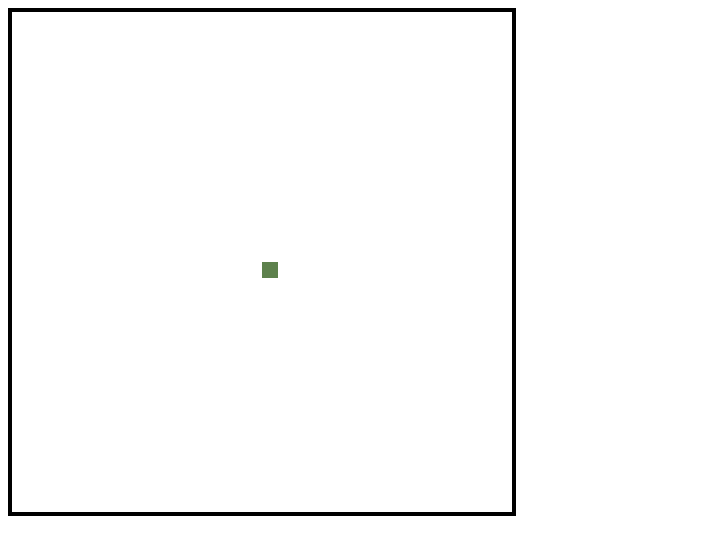
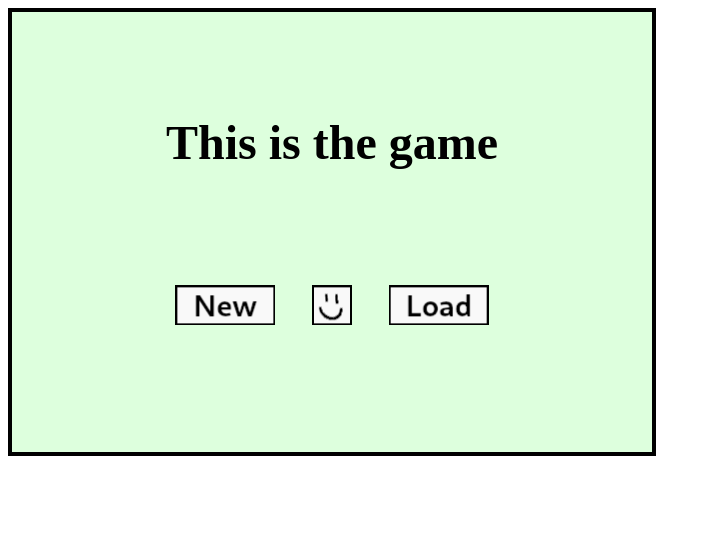
Before and after one commit to EwanGreen4/game, a plain HTML site: page index.html in a window 1280 px wide. Shown: the whole page, without its empty margins (0-711 px from the left). Drawn offline with Linux system fonts and the light colour scheme.

Commit message:
super simple main menu

```diff
--- a/index.html
+++ b/index.html
@@ -1,11 +1,11 @@
 <!DOCTYPE html>
 <html>
 <head>
+<script src="main.js"> </script>
+</head>
+<body onload="main()">
     <canvas id="canvas" style="border:4px solid #000000;">
         Sorry. Your browser does not support HTML5 canvas element.
     </canvas>
-<script src="main.js"> </script>
-</head>
-<body onload="main()">
 </body>
 </html>
--- a/main.js
+++ b/main.js
@@ -1,34 +1,12 @@
-class Point {
-	constructor(x,y) {
-		this.x = x;
-		this.y = y;
+function include() {
+	for (var i = 0; i < arguments.length; i++) {
+		var script  = document.createElement('script');
+		script.src = arguments[i];
+		document.getElementsByTagName('head').item(0).appendChild(script);
 	}
-	static x;
-	static y;
 }
 
-class Rect { //globally mapped rect
-	static left = 0;
-	static right = 0;
-	static top = 0;
-	static bottom = 0;
-
-	constructor(x, y, w, h) {
-		this.top = y;
-		this.left = x;
-		this.bottom = y + h;
-		this.right = x + w;
-	}
-	center() { return new Point(right - (left / 2), top - (bottom / 2)); }
-	topLeft() { return new Point(left, top); }
-	topRight() { return new Point(right, top); }
-	bottomLeft() { return new Point(left, bottom); }
-	bottomRight() { return new Point(right, bottom); }
-}
-class Player {
-	static x;
-	static y;
-}
+include('types.js', 'menu.js');
 
 document.addEventListener('keydown', function(event) {
 	switch(event.keyCode) {
@@ -43,15 +21,12 @@ document.addEventListener('keydown', function(event) {
 });
 
 function main() {
-    var canvas = document.getElementById('canvas');
-    canvas.width = 500;
-    canvas.height = 500;
-    var ctx = canvas.getContext('2d');
 
-    var img = new Image(16, 16);
-    img.src = 'resource/placeholder.png';
-    img.onload = function() {
-        ctx.drawImage(img, canvas.width/2, canvas.height/2);
-    }
+	var canvas = document.getElementById('canvas');
+	canvas.width = 640;
+	canvas.height = 440;
+	var ctx = canvas.getContext('2d');
 	//gameArea.context.drawImage(img, gameArea.width / 2, gameArea.height / 2);
+
+	loadMainMenu();
 }
--- /dev/null
+++ b/menu.js
@@ -0,0 +1,40 @@
+function loadMainMenu() {
+	var canvas = document.getElementById('canvas');
+    var ctx = canvas.getContext('2d');
+
+	ctx.fillStyle = '#ddffdd';
+	ctx.fillRect(0, 0, canvas.width, canvas.height);
+
+	ctx.fillStyle = '#000000';
+	ctx.font = "bold 48px serif";
+	var text = "This is the game";
+	var textMetrics = ctx.measureText(text);
+	ctx.fillText(text, canvas.width / 2 - textMetrics.width / 2, canvas.height / 3);
+
+	var height = canvas.height / 3 * 2;
+	var imgNew = new Image;
+	imgNew.src = 'resource/menuNew.png';
+	imgNew.onload = function() {
+		ctx.drawImage(this, canvas.width / 3 - this.width / 2, height - this.height / 2);
+	}
+	var imgLoad = new Image;
+	imgLoad.src = 'resource/menuLoad.png';
+	imgLoad.onload = function() {
+		ctx.drawImage(this, (canvas.width / 3 * 2)- this.width / 2, height - this.height / 2);
+	}
+	var imgSettings = new Image;
+	imgSettings.src = 'resource/menuSettings.png';
+	imgSettings.onload = function() {
+		ctx.drawImage(this, canvas.width / 2 - this.width / 2, height - this.height / 2);
+	}
+// 	imgSettings.onclick = loadSettingsMenu()
+
+}
+
+function loadSettingsMenu() {
+	alert("Settings menu")
+}
+
+function loadInventoryMenu() {
+
+}
--- /dev/null
+++ b/types.js
@@ -0,0 +1,31 @@
+class Point {
+	constructor(x,y) {
+		this.x = x;
+		this.y = y;
+	}
+	static x;
+	static y;
+}
+
+class Rect { //globally mapped rect
+	static left = 0;
+	static right = 0;
+	static top = 0;
+	static bottom = 0;
+
+	constructor(x, y, w, h) {
+		this.top = y;
+		this.left = x;
+		this.bottom = y + h;
+		this.right = x + w;
+	}
+	center() { return new Point(right - (left / 2), top - (bottom / 2)); }
+	topLeft() { return new Point(left, top); }
+	topRight() { return new Point(right, top); }
+	bottomLeft() { return new Point(left, bottom); }
+	bottomRight() { return new Point(right, bottom); }
+}
+class Player {
+	static x;
+	static y;
+}
```
Also changed, not shown: resource/menuLoad.png (added), resource/menuNew.png (added), resource/menuSettings.png (added).
